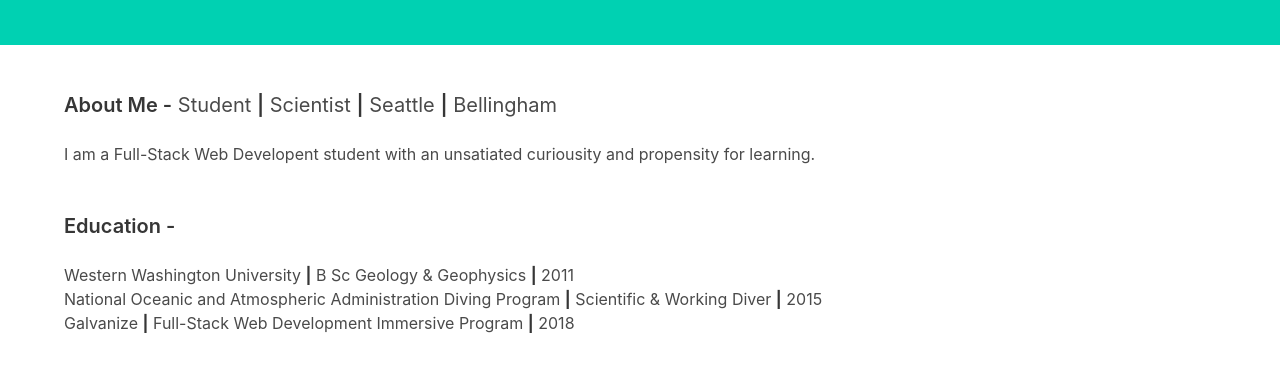
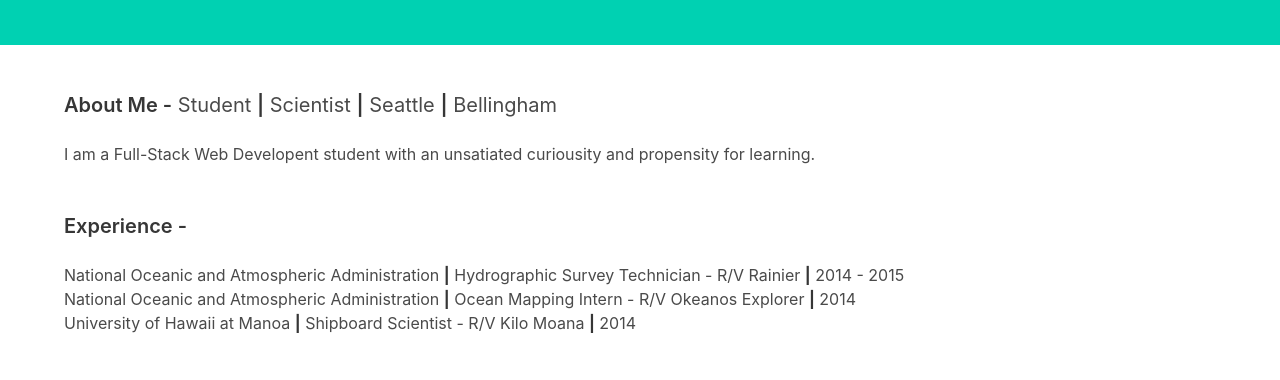
Before and after one commit to Kparine/professional_portfolio, a plain HTML site: page index.html in a window 1280 px wide. Shown: the part 116-496 px from the top of the page. Drawn offline with nearby package versions, Linux system fonts and the light colour scheme.

Commit message:
added experience

```diff
--- a/index.html
+++ b/index.html
@@ -33,17 +33,27 @@
       </p>
     </div>
     <section class="section">
+      <div class="container">
+        <h3 class="subtitle">
+      <strong>Experience -</strong>
+        </h3>
+          <ul>
+              <li>National Oceanic and Atmospheric Administration  <strong>|</strong>  Hydrographic Survey Technician - R/V Rainier  <strong>|</strong>  2014 - 2015</li>
+              <li>National Oceanic and Atmospheric Administration  <strong>|</strong>  Ocean Mapping Intern - R/V Okeanos Explorer  <strong>|</strong>  2014</li>
+              <li>University of Hawaii at Manoa  <strong>|</strong>  Shipboard Scientist - R/V Kilo Moana  <strong>|</strong>  2014</li>
+          </ul>
+      </div>
+    <section class="section">
         <div class="container">
           <h3 class="subtitle">
         <strong>Education -</strong>
           </h3>
-    <ul>
-        <li>Western Washington University  <strong>|</strong>  B Sc Geology & Geophysics  <strong>|</strong>  2011</li>
-
-        <li>National Oceanic and Atmospheric Administration Diving Program  <strong>|</strong>  Scientific & Working Diver  <strong>|</strong>  2015  </li>
-        <li>Galvanize  <strong>|</strong>  Full-Stack Web Development Immersive Program  <strong>|</strong>  2018 </li>
-    </ul>
-</div>
+          <ul>
+              <li>Western Washington University  <strong>|</strong>  B Sc Geology & Geophysics  <strong>|</strong>  2011</li>
+              <li>National Oceanic and Atmospheric Administration Diving Program  <strong>|</strong>  Scientific & Working Diver  <strong>|</strong>  2015</li>
+              <li>Galvanize  <strong>|</strong>  Full-Stack Web Development Immersive Program  <strong>|</strong>  2018</li>
+          </ul>
+        </div>
 <section class="section">
     <div class="container">
       <h3 class="subtitle">
```
Also changed, not shown: 1 other file.
